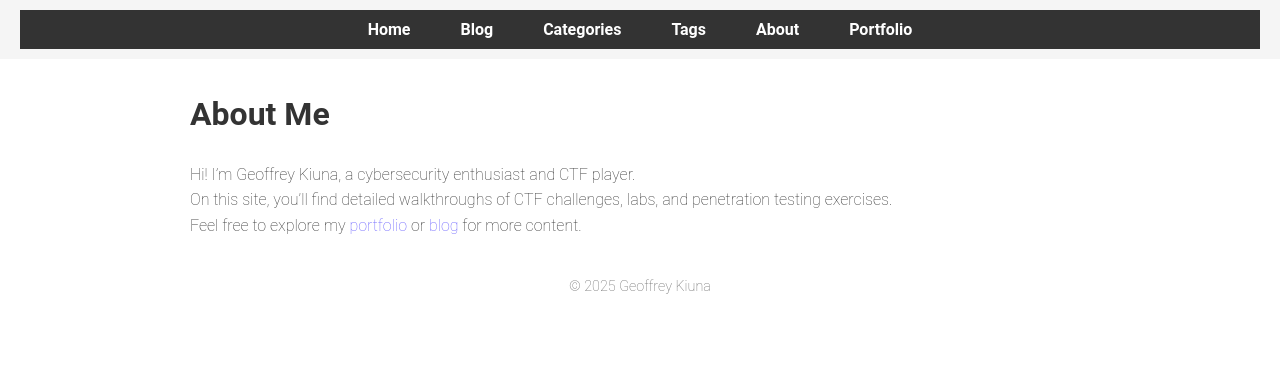
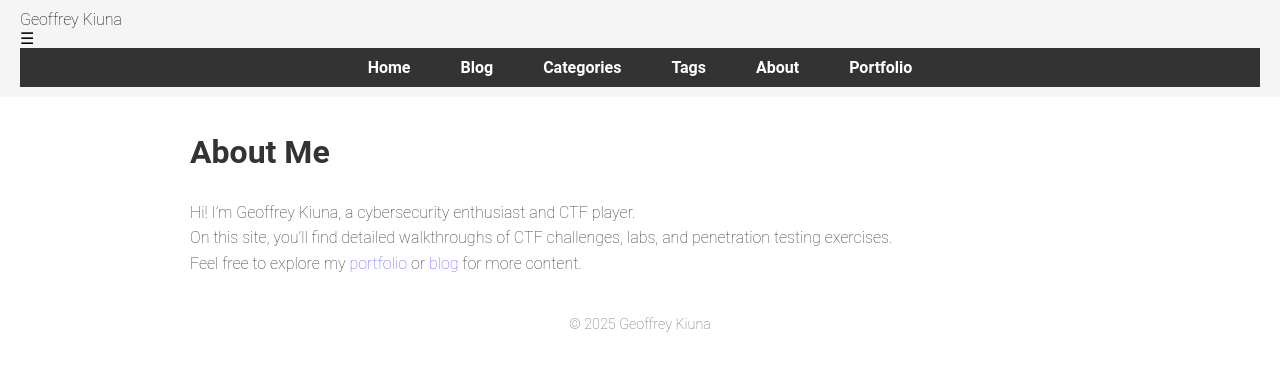
Before and after one commit to KiunaJeff/KiunaJeff.github.io, a Jekyll site: the page built from about/about/index.md, in a window 1280 px wide. Shown: the top 371 px of the page. Built offline with Jekyll 4.4.1, drawn with Linux system fonts in a browser that asks for light colours.

Commit message:
Add mobile hamburger menu JS and link in layout

```diff
--- a/_layouts/default.html
+++ b/_layouts/default.html
@@ -12,12 +12,19 @@
 <body>
   <header>
     <nav>
-      <ul>
-        {% for link in site.nav %}
-          <li><a href="{{ link.url | relative_url }}">{{ link.title }}</a></li>
-        {% endfor %}
-      </ul>
+      <div class="nav-container">
+        <div class="logo">{{ site.title }}</div>
+        <div class="hamburger" id="hamburger">
+          &#9776; <!-- Hamburger icon -->
+        </div>
+        <ul id="nav-links">
+          {% for link in site.nav %}
+            <li><a href="{{ link.url | relative_url }}">{{ link.title }}</a></li>
+          {% endfor %}
+        </ul>
+      </div>
     </nav>
+
   </header>
 
   <main>
@@ -27,5 +34,8 @@
   <footer>
     <p>&copy; {{ site.time | date: "%Y" }} {{ site.author.name }}</p>
   </footer>
+
+  <script src="{{ '/assets/js/nav.js' | relative_url }}"></script>
+
 </body>
 </html>
--- /dev/null
+++ b/assets/js/nav.js
@@ -0,0 +1,7 @@
+// Hamburger menu toggle
+const hamburger = document.getElementById('hamburger');
+const navLinks = document.getElementById('nav-links');
+
+hamburger.addEventListener('click', () => {
+  navLinks.style.display = navLinks.style.display === 'flex' ? 'none' : 'flex';
+});
```
